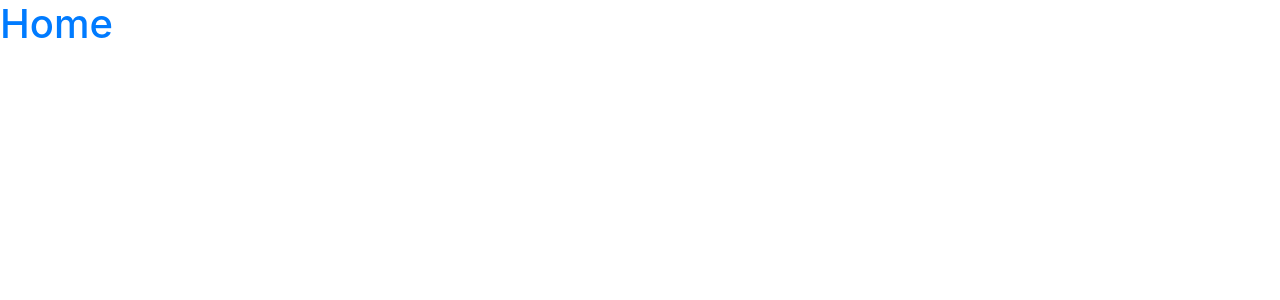
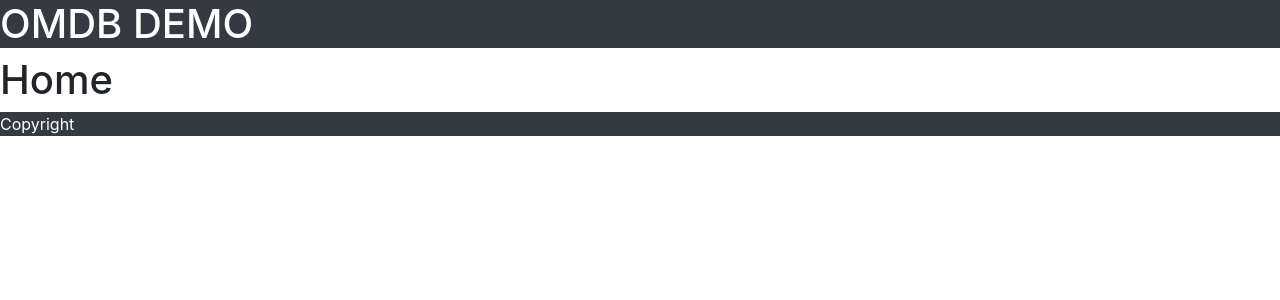
Before and after one commit to mark9462/OMDb-API, a React app: page /#/ in a window 1280 px wide. Shown: the top 300 px of the page. Built offline with nearby package versions, Linux system fonts and the light colour scheme.

Commit message:
Every page add header、footer component

```diff
--- a/src/components/footer.jsx
+++ b/src/components/footer.jsx
@@ -1,4 +1,8 @@
 import React from 'react';
 
-const footerComponent = () => <h1>Home</h1>;
+const footerComponent = () => (
+  <div className="bg-dark">
+    <p className="text-white">Copyright</p>
+  </div>
+);
 export default footerComponent;
--- a/src/components/header.jsx
+++ b/src/components/header.jsx
@@ -1,4 +1,8 @@
 import React from 'react';
 
-const headerComponent = () => <h1>Home</h1>;
+const headerComponent = () => (
+  <div className="bg-dark">
+    <h1 className="text-white">OMDB DEMO</h1>
+  </div>
+);
 export default headerComponent;
--- a/src/views/home.jsx
+++ b/src/views/home.jsx
@@ -1,4 +1,14 @@
 import React from 'react';
+import Header from '../components/header';
+import Footer from '../components/footer';
 
-const homeComponent = () => <h1 className="text-primary">Home</h1>;
+const homeComponent = () => (
+  <div>
+    <Header />
+    <div>
+      <h1>Home</h1>
+    </div>
+    <Footer />
+  </div>
+);
 export default homeComponent;
--- a/src/views/item.jsx
+++ b/src/views/item.jsx
@@ -1,4 +1,14 @@
 import React from 'react';
+import Header from '../components/header';
+import Footer from '../components/footer';
 
-const itemComponent = () => <h1>item</h1>;
+const itemComponent = () => (
+  <div>
+    <Header />
+    <div>
+      <h1>item</h1>
+    </div>
+    <Footer />
+  </div>
+);
 export default itemComponent;
--- a/src/views/search.jsx
+++ b/src/views/search.jsx
@@ -1,4 +1,14 @@
 import React from 'react';
+import Header from '../components/header';
+import Footer from '../components/footer';
 
-const searchComponent = () => <h1>search</h1>;
+const searchComponent = () => (
+  <div>
+    <Header />
+    <div>
+      <h1>search</h1>
+    </div>
+    <Footer />
+  </div>
+);
 export default searchComponent;
```
